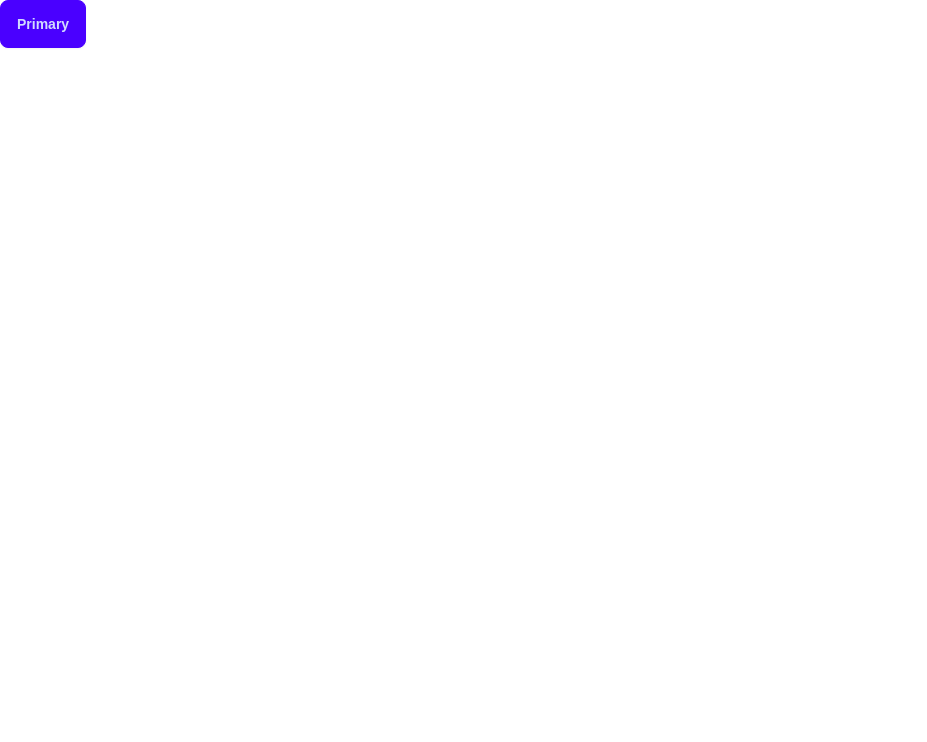
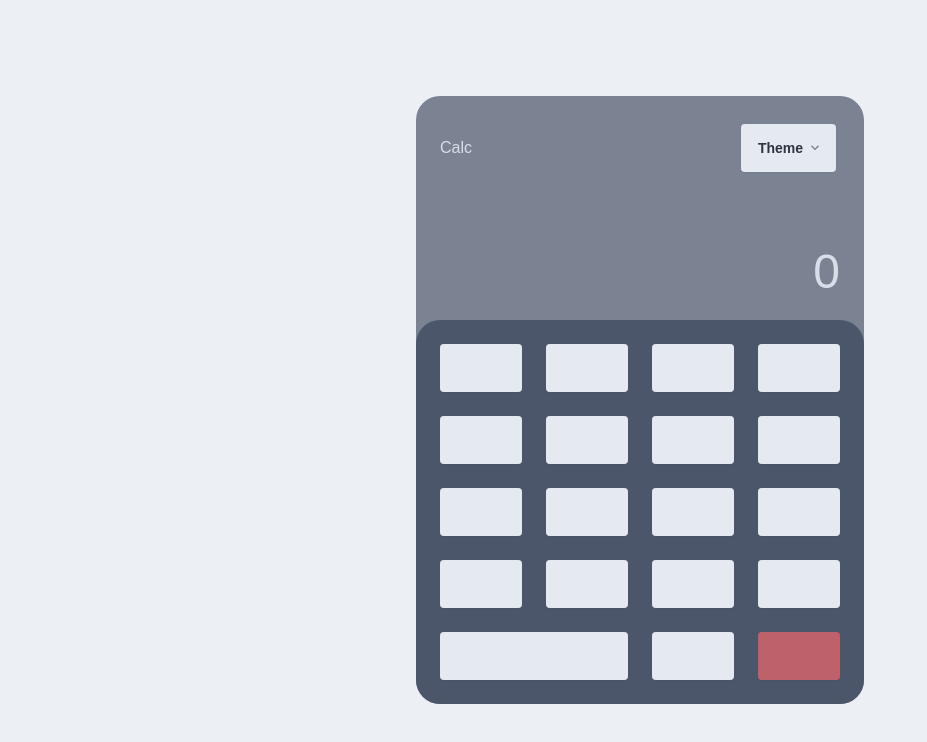
Before and after one commit to kim-fransson/calculator, a React (Vite) app: page / in a window 1280 px wide. Shown: the top 742 px of the page, without its empty margins (0-927 px from the left). Built offline with nearby package versions, Linux system fonts and the light colour scheme.

Commit message:
feat(step-1): layout

```diff
--- a/src/App.tsx
+++ b/src/App.tsx
@@ -1,7 +1,9 @@
+import { Calculator } from "@components/Calculator/Calculator";
+
 export default function App() {
   return (
-    <div>
-      <button className="btn btn-primary">Primary</button>
+    <div className="flex justify-center lg:items-center lg:pt-0 md:pt-10 items-start h-screen">
+      <Calculator />
     </div>
   );
 }
--- /dev/null
+++ b/src/components/Actions/ThemeController/ThemeController.tsx
@@ -0,0 +1,36 @@
+import { themes } from "../../../../themes";
+
+export const ThemeController = () => {
+  return (
+    <div className="dropdown dropdown-end absolute top-6 right-6">
+      <div tabIndex={0} role="button" className="btn m-1">
+        Theme
+        <svg
+          width="12px"
+          height="12px"
+          className="h-2 w-2 fill-current opacity-60 inline-block"
+          xmlns="http://www.w3.org/2000/svg"
+          viewBox="0 0 2048 2048"
+        >
+          <path d="M1799 349l242 241-1017 1017L7 590l242-241 775 775 775-775z"></path>
+        </svg>
+      </div>
+      <ul
+        tabIndex={0}
+        className="dropdown-content peer z-[1] p-2 shadow-2xl bg-base-300 text-base-content rounded-box w-52"
+      >
+        <li>
+          {themes.map((theme) => (
+            <input
+              type="radio"
+              name="theme-dropdown"
+              className="theme-controller btn btn-sm btn-block btn-ghost justify-start"
+              aria-label={theme}
+              value={theme}
+            />
+          ))}
+        </li>
+      </ul>
+    </div>
+  );
+};
--- /dev/null
+++ b/src/components/Actions/index.ts
@@ -0,0 +1 @@
+export * from "./ThemeController/ThemeController";
--- /dev/null
+++ b/src/components/Calculator/Calculator.tsx
@@ -0,0 +1,34 @@
+import { ThemeController } from "../Actions";
+
+export const Calculator = () => {
+  return (
+    <div className="max-w-md w-full bg-neutral/70 text-neutral-content md:rounded-3xl md:h-auto h-full">
+      <div className="h-56 p-6 flex flex-col justify-end relative">
+        <span className="absolute top-10 left-6 font-medium">Calc</span>
+        <ThemeController />
+        <div className="text-right text-5xl">0</div>
+      </div>
+      <div className="grid grid-cols-4 gap-6 p-6 rounded-3xl bg-neutral text-neutral-content">
+        <button className="btn"></button>
+        <button className="btn"></button>
+        <button className="btn"></button>
+        <button className="btn"></button>
+        <button className="btn"></button>
+        <button className="btn"></button>
+        <button className="btn"></button>
+        <button className="btn"></button>
+        <button className="btn"></button>
+        <button className="btn"></button>
+        <button className="btn"></button>
+        <button className="btn"></button>
+        <button className="btn"></button>
+        <button className="btn"></button>
+        <button className="btn"></button>
+        <button className="btn"></button>
+        <button className="btn col-span-2"></button>
+        <button className="btn"></button>
+        <button className="btn btn-error"></button>
+      </div>
+    </div>
+  );
+};
--- a/tailwind.config.js
+++ b/tailwind.config.js
@@ -1,10 +1,13 @@
 import daisyui from "daisyui";
-
+import { themes } from "./themes";
 /** @type {import('tailwindcss').Config} */
 export default {
   content: ["./index.html", "./src/**/*.{js,ts,jsx,tsx}"],
   theme: {
     extend: {},
+  },
+  daisyui: {
+    themes,
   },
   plugins: [
     daisyui,
--- /dev/null
+++ b/themes.ts
@@ -0,0 +1 @@
+export const themes = ["nord", "bumblebee", "dim", "dracula", "pastel"];
```
Also changed, not shown: 1 other file (tests, documents, lock files or other folders).
